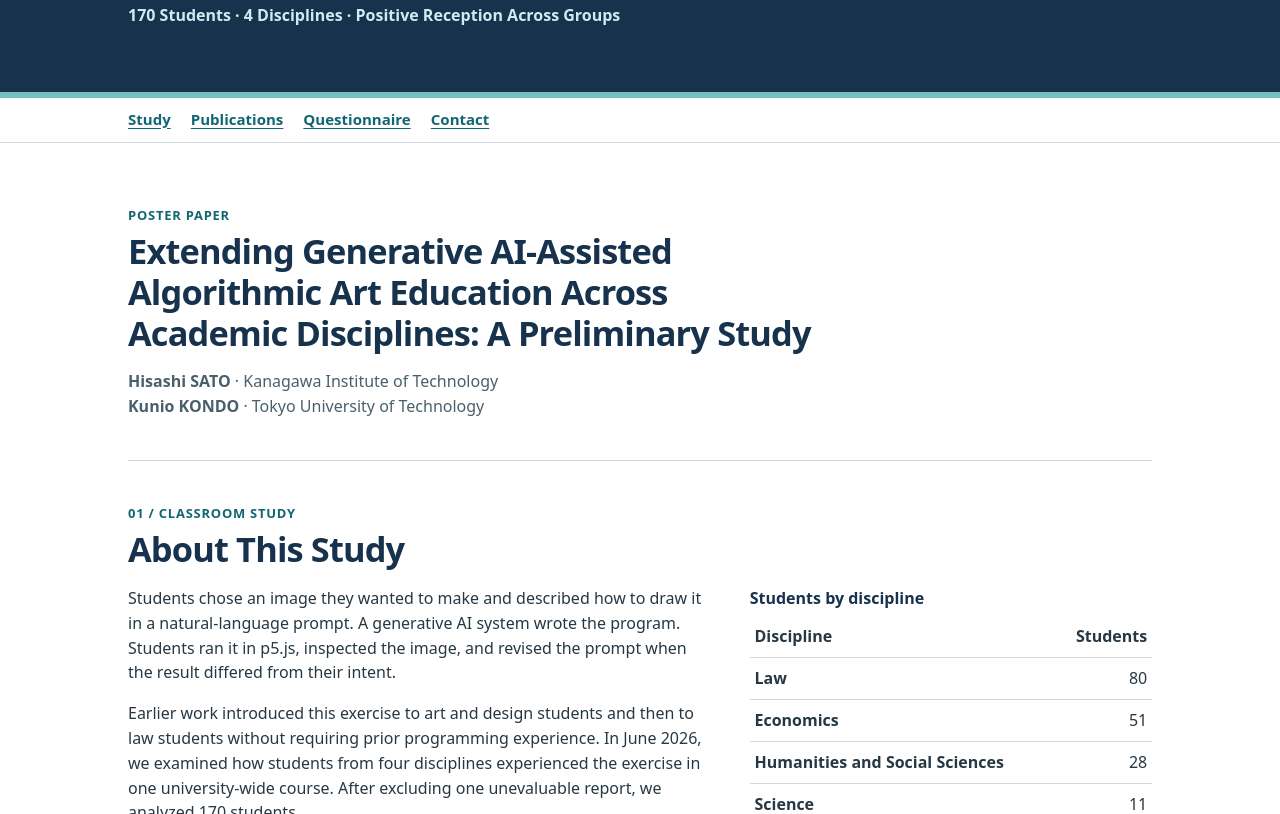
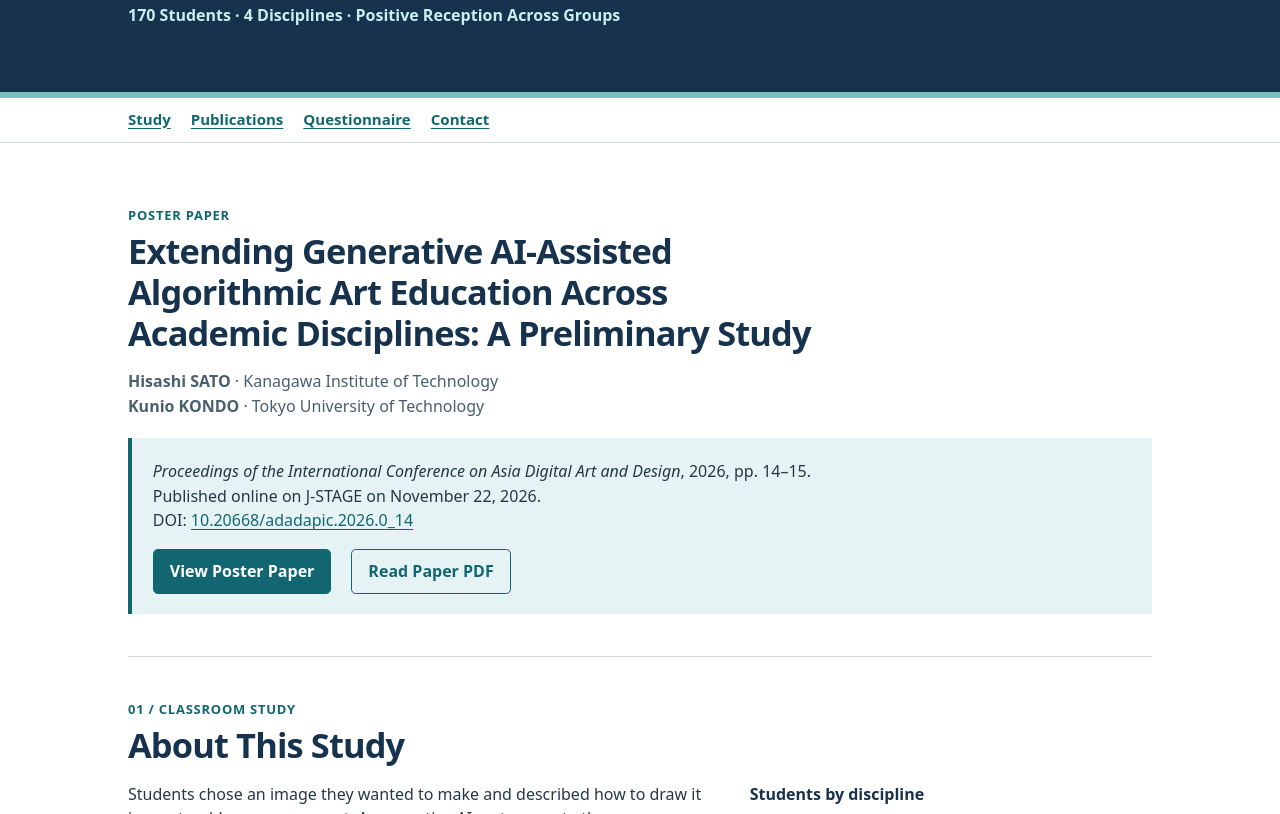
Before and after one commit to m-riho/m-riho.github.io, a plain HTML site: page adada2026/index.html in a window 1280 px wide. Shown: the part 397-1211 px from the top of the page. Drawn offline with Linux system fonts and the light colour scheme.

Commit message:
Link the published ADADA 2026 poster paper on J-STAGE

```diff
--- a/adada2026/index.html
+++ b/adada2026/index.html
@@ -3,7 +3,17 @@
 <body><a class="skip" href="#main">Skip to content</a>
 <header class="hero home"><div class="wrap"><p class="eyebrow">ADADA 2026</p><h1>Can Generative AI-Assisted Algorithmic Art Education Work Across Academic Disciplines?</h1><p class="strap">170 Students · 4 Disciplines · Positive Reception Across Groups</p></div></header>
 <nav aria-label="Poster resources"><div class="wrap"><a href="#study">Study</a><a href="#publications">Publications</a><a href="questionnaire.html">Questionnaire</a><a href="#contact">Contact</a></div></nav>
-<main id="main" class="wrap"><div class="paper"><p class="kicker">Poster paper</p><h2>Extending Generative AI-Assisted Algorithmic Art Education Across Academic Disciplines: A Preliminary Study</h2><p class="byline"><strong>Hisashi SATO</strong> · Kanagawa Institute of Technology<br><strong>Kunio KONDO</strong> · Tokyo University of Technology</p></div>
+<main id="main" class="wrap"><div class="paper"><p class="kicker">Poster paper</p><h2>Extending Generative AI-Assisted Algorithmic Art Education Across Academic Disciplines: A Preliminary Study</h2><p class="byline"><strong>Hisashi SATO</strong> · Kanagawa Institute of Technology<br><strong>Kunio KONDO</strong> · Tokyo University of Technology</p>
+<div class="callout" id="published-paper">
+<p><i>Proceedings of the International Conference on Asia Digital Art and Design</i>, 2026, pp. 14–15.<br>
+Published online on J-STAGE on November 22, 2026.<br>
+DOI: <a href="https://doi.org/10.20668/adadapic.2026.0_14">10.20668/adadapic.2026.0_14</a></p>
+<div class="actions">
+<a class="button primary" href="https://www.jstage.jst.go.jp/article/adadapic/2026/0/2026_14/_article/-char/en">View Poster Paper</a>
+<a class="button" href="https://www.jstage.jst.go.jp/article/adadapic/2026/0/2026_14/_pdf/-char/en">Read Paper PDF</a>
+</div>
+</div>
+</div>
 <section id="study"><p class="kicker">01 / Classroom study</p><h2>About This Study</h2><div class="studygrid"><div><p>Students chose an image they wanted to make and described how to draw it in a natural-language prompt. A generative AI system wrote the program. Students ran it in p5.js, inspected the image, and revised the prompt when the result differed from their intent.</p><p>Earlier work introduced this exercise to art and design students and then to law students without requiring prior programming experience. In June 2026, we examined how students from four disciplines experienced the exercise in one university-wide course. After excluding one unevaluable report, we analyzed 170 students.</p></div>
 <table><caption>Students by discipline</caption><thead><tr><th scope="col">Discipline</th><th scope="col">Students</th></tr></thead><tbody><tr><th scope="row">Law</th><td>80</td></tr><tr><th scope="row">Economics</th><td>51</td></tr><tr><th scope="row">Humanities and Social Sciences</th><td>28</td></tr><tr><th scope="row">Science</th><td>11</td></tr></tbody><tfoot><tr><th scope="row">Total</th><td>170</td></tr></tfoot></table></div>
 <div class="callout"><h3>What did students report?</h3><p>Students generally evaluated the activity positively across all four disciplines. No disciplinary comparison remained statistically significant after Holm correction. With only 11 science students, comparisons involving that group are particularly uncertain.</p><p>Self-reported learning experiences had negligible or weak associations with scores for documentation, reflection, and revision. None of the six correlations remained significant after correction. Students’ perceptions and assessed work may capture different outcomes. This preliminary study does not establish equivalent learning across disciplines or a causal effect of the exercise.</p></div></section>
```
